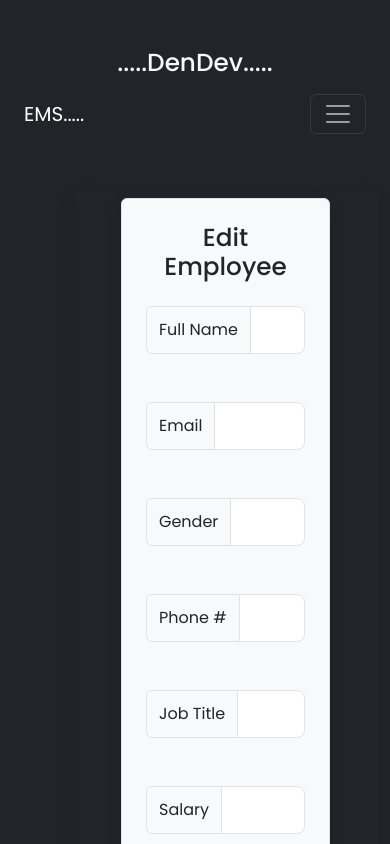
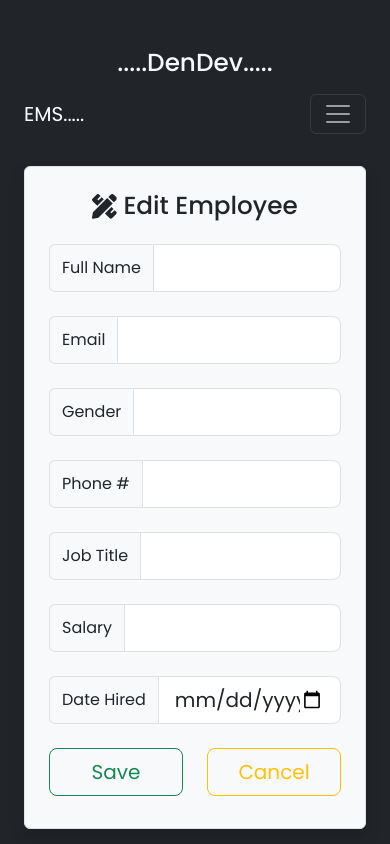
Before and after one commit to zonic-ultra/ems-frontend-react, a React (Create React App) app in the folder ems-client/: page /edit-employee/1 in a window 390 px wide. Shown: the top 844 px of the page. Built offline with nearby package versions, Linux system fonts and the light colour scheme; no server answers.

Commit message:
adding icons, search features, pagination and making the UI responsive

```diff
--- /dev/null
+++ b/ems-client/src/HomePage.css
@@ -0,0 +1,25 @@
+@keyframes heartbeat {
+  0% {
+    transform: scale(1);
+  }
+  14% {
+    transform: scale(1.3);
+  }
+  28% {
+    transform: scale(1);
+  }
+  42% {
+    transform: scale(1.3);
+  }
+  70% {
+    transform: scale(1);
+  }
+  100% {
+    transform: scale(1);
+  }
+}
+
+.animate-heartbeat {
+  animation: heartbeat 3s infinite;
+  display: inline-block; /* Needed for transform to work on inline elements */
+}
--- a/ems-client/src/components/common/NavBar.jsx
+++ b/ems-client/src/components/common/NavBar.jsx
@@ -4,7 +4,7 @@ import { NavLink } from "react-router-dom";
 
 const NavBar = () => {
   return (
-    <nav className="navbar navbar-expand-lg navbar-dark bg-dark mb-5 ">
+    <nav className="navbar navbar-expand-lg navbar-dark bg-dark mt-1 ">
       <div className="container-fluid">
         <Link className="navbar-brand" to={"/"}>
           EMS.....
@@ -21,7 +21,7 @@ const NavBar = () => {
           <span className="navbar-toggler-icon"></span>
         </button>
         <div className="collapse navbar-collapse" id="navbarSupportedContent">
-          <ul className="navbar-nav me-auto mb-2 mb-lg-0">
+          <ul className="navbar-nav me-auto mb-1 mb-lg-0">
             <li className="nav-item">
               <NavLink
                 to="/view-employees"
--- /dev/null
+++ b/ems-client/src/components/common/Search.jsx
@@ -0,0 +1,20 @@
+import React from "react";
+
+const Search = ({ search, setSearch }) => {
+  return (
+    <div className="col-sm-6 mb-4">
+      <form onSubmit={(e) => e.preventDefault()}>
+        <input
+          className="form-control"
+          type="search"
+          role="searchbox"
+          placeholder="Search employees...."
+          value={search}
+          onChange={(e) => setSearch(e.target.value)}
+        ></input>
+      </form>
+    </div>
+  );
+};
+
+export default Search;
--- a/ems-client/src/components/employee/AddEmployee.jsx
+++ b/ems-client/src/components/employee/AddEmployee.jsx
@@ -156,6 +156,7 @@
 
 import axios from "axios";
 import React, { useState } from "react";
+import { FaFileMedical } from "react-icons/fa";
 import { Link, useNavigate } from "react-router-dom";
 
 const AddEmployee = () => {
@@ -191,7 +192,10 @@ const AddEmployee = () => {
             className="p-4 border rounded bg-light shadow"
             onSubmit={saveEmployee}
           >
-            <h2 className="text-dark text-center mb-4">Add Employee</h2>
+            <h2 className="text-dark text-center mb-4">
+              {" "}
+              <FaFileMedical /> Add Employee
+            </h2>
 
             {/* Input Fields */}
             {[
--- a/ems-client/src/components/employee/EditEmployee.jsx
+++ b/ems-client/src/components/employee/EditEmployee.jsx
@@ -1,10 +1,10 @@
 import axios from "axios";
 import React, { useEffect, useState } from "react";
+import { FaPencilRuler } from "react-icons/fa";
 import { Link, useNavigate, useParams } from "react-router-dom";
 
 const EditEmployee = () => {
-  let navigate = useNavigate();
-
+  const navigate = useNavigate();
   const { employeeId } = useParams();
 
   const [employee, setEmployee] = useState({
@@ -29,7 +29,7 @@ const EditEmployee = () => {
     };
 
     loadEmployee();
-  }, [employeeId]); // ✅ depend on employeeId only
+  }, [employeeId]);
 
   const handleInputChange = (e) => {
     setEmployee({ ...employee, [e.target.name]: e.target.value });
@@ -37,7 +37,6 @@ const EditEmployee = () => {
 
   const updateEmployee = async (e) => {
     e.preventDefault();
-
     await axios.put(
       `http://localhost:8080/api/employees/update/${employeeId}`,
       employee
@@ -46,119 +45,77 @@ const EditEmployee = () => {
   };
 
   return (
-    <div className="col-sm-9 py-2 px-5 offset-2 shadow">
+    <div className="container py-4">
+      <div className="row justify-content-center">
+        <div className="col-12 col-md-10 col-lg-8">
           <form
             className="p-4 border rounded bg-light shadow"
-        onSubmit={(e) => updateEmployee(e)}
+            onSubmit={updateEmployee}
           >
-        <h2 className="text-dark text-center mb-4">Edit Employee</h2>
+            <h2 className="text-dark text-center mb-4">
+              <FaPencilRuler /> Edit Employee
+            </h2>
 
-        <div className="input-group mb-5">
-          <label className="input-group-text" htmlFor="fullName">
-            Full Name
+            {[
+              {
+                label: "Full Name",
+                name: "fullName",
+                type: "text",
+                value: fullName,
+              },
+              { label: "Email", name: "email", type: "email", value: email },
+              { label: "Gender", name: "gender", type: "text", value: gender },
+              {
+                label: "Phone #",
+                name: "phoneNumber",
+                type: "text",
+                value: phoneNumber,
+              },
+              {
+                label: "Job Title",
+                name: "jobTitle",
+                type: "text",
+                value: jobTitle,
+              },
+              {
+                label: "Salary",
+                name: "salary",
+                type: "number",
+                value: salary,
+              },
+              {
+                label: "Date Hired",
+                name: "dateHired",
+                type: "date",
+                value: dateHired,
+              },
+            ].map((field, idx) => (
+              <div className="input-group mb-4" key={idx}>
+                <label className="input-group-text" htmlFor={field.name}>
+                  {field.label}
                 </label>
                 <input
-            className="form-control form-control-lg col-sm-6"
-            type="text"
-            name="fullName"
-            id="fullName"
+                  className="form-control form-control-lg"
+                  type={field.type}
+                  name={field.name}
+                  id={field.name}
                   required
-            value={fullName}
+                  value={field.value}
                   onChange={handleInputChange}
                 />
               </div>
-        <div className="input-group mb-5">
-          <label className="input-group-text" htmlFor="email">
-            Email
-          </label>
-          <input
-            className="form-control form-control-lg col-sm-6"
-            type="email"
-            name="email"
-            id="email"
-            required
-            value={email}
-            onChange={handleInputChange}
-          />
+            ))}
+
+            <div className="row justify-content-center mt-4">
+              <div className="col-6 col-md-3 mb-2">
+                <button className="btn btn-outline-success btn-lg w-100">
+                  Save
+                </button>
               </div>
-        <div className="input-group mb-5">
-          <label className="input-group-text" htmlFor="gender">
-            Gender
-          </label>
-          <input
-            className="form-control form-control-lg col-sm-6"
-            type="text"
-            name="gender"
-            id="gender"
-            required
-            value={gender}
-            onChange={handleInputChange}
-          />
-        </div>
-        <div className="input-group mb-5">
-          <label className="input-group-text" htmlFor="phoneNumber">
-            Phone #
-          </label>
-          <input
-            className="form-control form-control-lg col-sm-6"
-            type="text"
-            name="phoneNumber"
-            id="phoneNumber"
-            required
-            value={phoneNumber}
-            onChange={handleInputChange}
-          />
-        </div>
-        <div className="input-group mb-5">
-          <label className="input-group-text" htmlFor="jobTitle">
-            Job Title
-          </label>
-          <input
-            className="form-control form-control-lg col-sm-6"
-            type="text"
-            name="jobTitle"
-            id="jobTitle"
-            required
-            value={jobTitle}
-            onChange={handleInputChange}
-          />
-        </div>
-        <div className="input-group mb-5">
-          <label className="input-group-text" htmlFor="salary">
-            Salary
-          </label>
-          <input
-            className="form-control form-control-lg col-sm-6"
-            type="number"
-            name="salary"
-            id="salary"
-            required
-            value={salary}
-            onChange={handleInputChange}
-          />
-        </div>
-        <div className="input-group mb-5">
-          <label className="input-group-text" htmlFor="dateHired">
-            Date Hired
-          </label>
-          <input
-            className="form-control form-control-lg col-sm-6"
-            type="date"
-            name="dateHired"
-            id="dateHired"
-            required
-            value={dateHired}
-            onChange={handleInputChange}
-          />
-        </div>
-        <div className="row mb-5 justify-content-center">
-          <div className="col-sm-2">
-            <button className="btn btn-outline-success btn-lg">Save</button>
-          </div>
-          <div className="col-sm-2">
+              <div className="col-6 col-md-3 mb-2">
                 <Link
                   to={"/view-employees"}
-              className="btn btn-outline-warning btn-lg"
+                  className="btn btn-outline-warning btn-lg w-100"
                 >
                   Cancel
                 </Link>
@@ -166,6 +123,8 @@ const EditEmployee = () => {
             </div>
           </form>
         </div>
+      </div>
+    </div>
   );
 };
 
```
Also changed, not shown: ems-client/src/HomePage.jsx (+27 -13 lines), ems-client/src/components/employee/EmployeeView.jsx (+53 -3 lines). Lines whose indentation alone changed are shown as unchanged.
